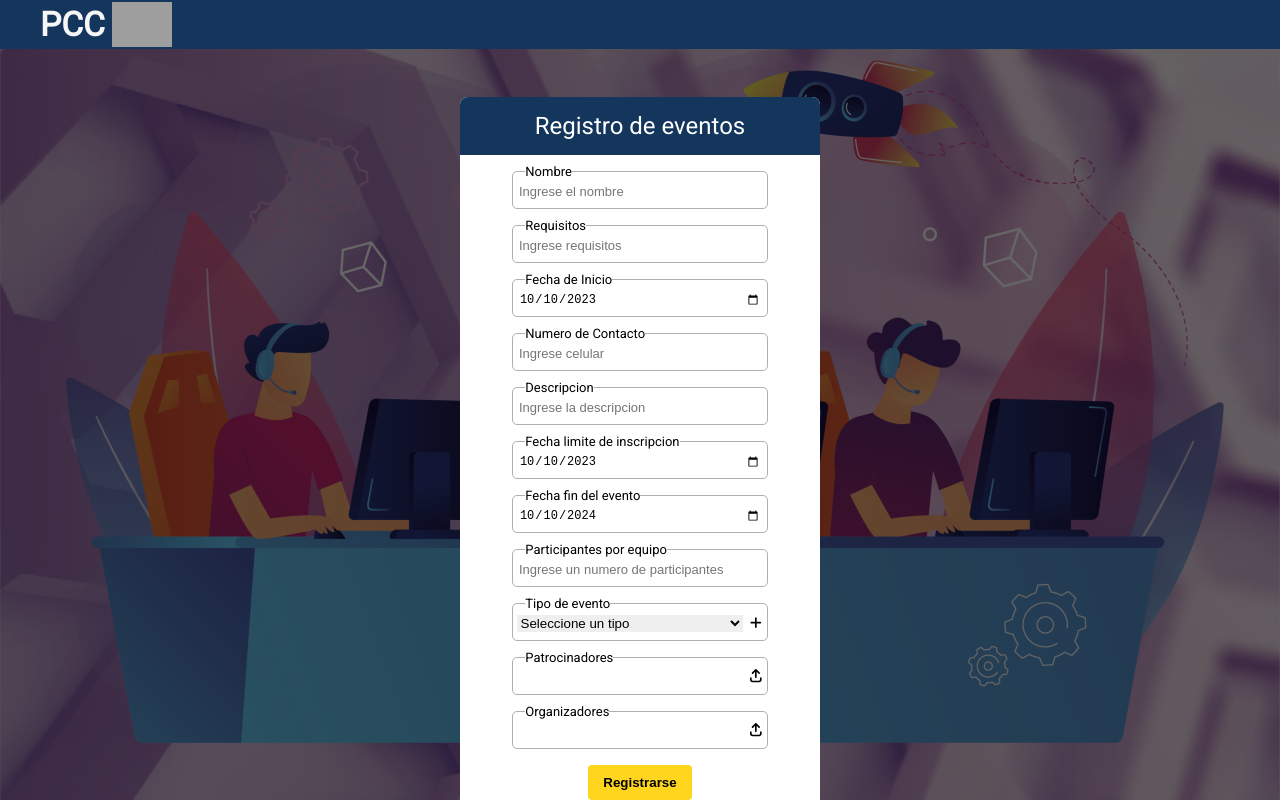
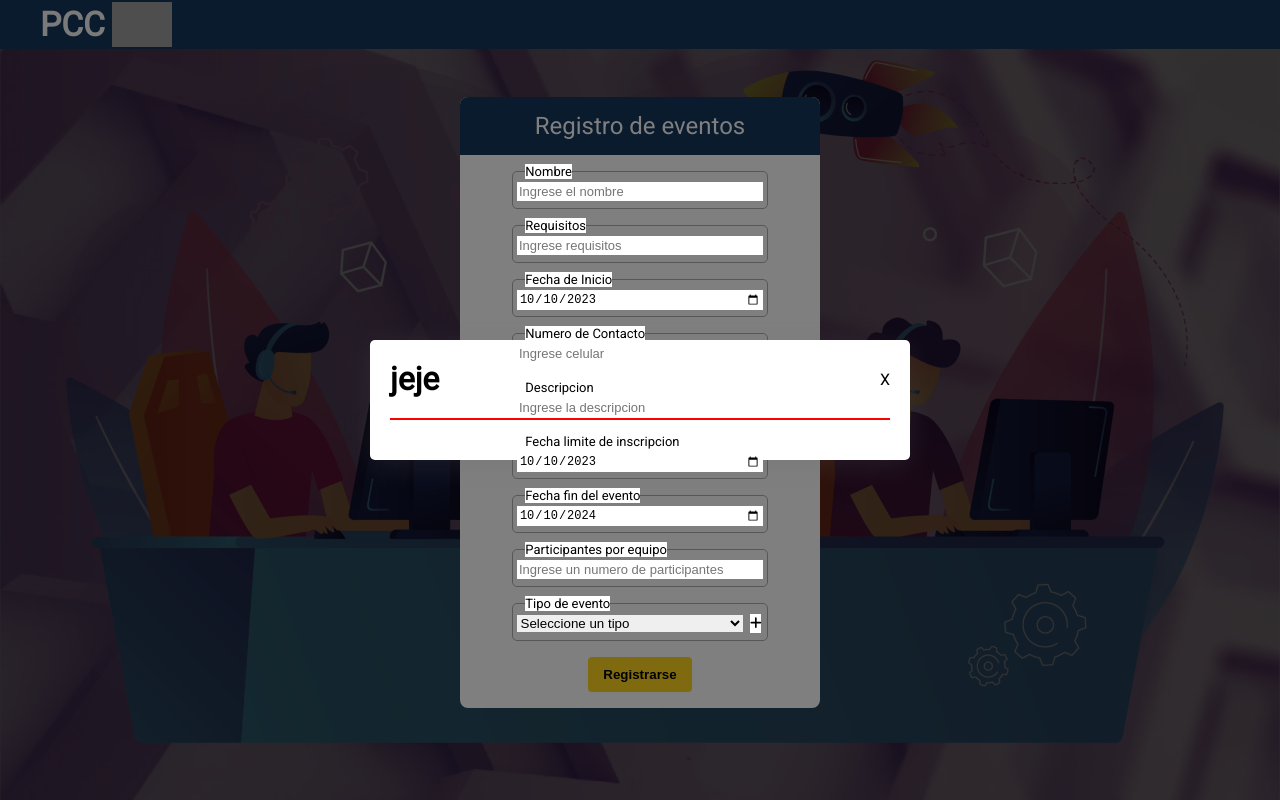
Before and after one commit to LeonelGongora/PCC-TIS, a React (Create React App) app in the folder react_pcc/: page / in a window 1280 px wide. Built offline with nearby package versions, Linux system fonts and the light colour scheme; grey boxes are pictures that could not be loaded.

Commit message:
ventana modal en proceso y validacion de nombre regular

```diff
--- a/react_pcc/package.json
+++ b/react_pcc/package.json
@@ -14,6 +14,7 @@
     "react-dom": "^18.2.0",
     "react-router-dom": "^6.16.0",
     "react-scripts": "5.0.1",
+    "styled-components": "^6.0.9",
     "web-vitals": "^2.1.4"
   },
   "scripts": {
@@ -39,5 +40,8 @@
       "last 1 firefox version",
       "last 1 safari version"
     ]
+  },
+  "devDependencies": {
+    "babel-plugin-styled-components": "^2.1.4"
   }
 }
--- a/react_pcc/src/AppManu.css
+++ b/react_pcc/src/AppManu.css
@@ -2,6 +2,7 @@
   margin: 0;
   padding: 0;
   border: 0;
+  position: ;
 }
 
 .AppManu{
--- a/react_pcc/src/AppManu.js
+++ b/react_pcc/src/AppManu.js
@@ -1,12 +1,14 @@
 import './AppManu.css';
 import NavbarCreateEvent from './components/NavBarCreateEvent';
 import CreateEvents from './components/CreateEvents';
+import ModalWindow from './components/ModalWindow';
 
 function AppManu() {
   return (
     <div className="AppManu">
-      <div className="background-image"></div> {/* Componente de fondo */}
+      <div className="background-image"></div>
       <div className="content">
+        <ModalWindow/>
         <div className='navegacion'>
           <NavbarCreateEvent/>
         </div>
--- a/react_pcc/src/components/CreateEvents.js
+++ b/react_pcc/src/components/CreateEvents.js
@@ -20,18 +20,35 @@ class CreateEvents extends Component{
             fechaLimite: '2023-10-10',
             fechaFinEvent: '2024-10-10',
             participantesEquip: "",
-            seleccionTipo: ""
+            seleccionTipo: "",
+            errorNombre: ""
         };
     }
     handleChange = (event) => {
         const { name, value } = event.target;
         this.setState({ [name]: value });
+
+        if (name == "nombre" && value.trim() !== "") {
+            this.setState({ errorNombre: "" });
+        }
     };
     handleSubmit = (event) => {
-        event.preventDefault(); // Evitar la recarga de la página
-        // Aquí puedes enviar los datos a un servidor o realizar otras acciones
+        event.preventDefault();
+
+        if (this.state.nombre.trim() == "") {
+            this.setState({ errorNombre: "El nombre es obligatorio" });
+        }
+
         console.log("Datos enviados:", this.state);
     };
+
+    handleFocus = () => {
+        this.setState({ isFocused: true });
+    }
+
+    handleBlur = () => {
+        this.setState({ isFocused: false });
+    }
 
     render(){
         return (
@@ -40,37 +57,39 @@ class CreateEvents extends Component{
                 <p className='textoRegistro'> Registro de eventos</p>
             </div>
             <div className='entradasDatos'>
-                <div className='datoNombre' id='entrada'>
+                <div className='datoNombre' id= {this.state.errorNombre ? 'error' : 'entrada'}>
                     <p id='textoCuadro'>Nombre</p>
-                    <input id='input' type='text' name='nombre' value={this.state.nombre} onChange={this.handleChange} placeholder="Ingrese el nombre"/>
+                        <input type='text' name='nombre' value={this.state.nombre} onChange={this.handleChange} placeholder={this.state.errorNombre || "Ingrese el nombre"}
+                        onFocus={this.handleFocus} onBlur={this.handleBlur}
+                        />
                 </div>
                 <div className='datoRequisitos' id='entrada'>
                     <p id='textoCuadro'>Requisitos</p>
-                    <input id='input' type='text' name='requisito' value={this.state.requisito} onChange={this.handleChange} placeholder="Ingrese requisitos"/>
+                    <input type='text' name='requisito' value={this.state.requisito} onChange={this.handleChange} placeholder="Ingrese requisitos"/>
                 </div>
                 <div className='fechaInicio' id='entrada'>
                     <p id='textoCuadro'>Fecha de Inicio</p>
-                    <input id='input' type='date' name='fechaInicio' value={this.state.fechaInicio} onChange={this.handleChange} />
+                    <input type='date' name='fechaInicio' value={this.state.fechaInicio} onChange={this.handleChange} />
                 </div>
                 <div className='numeroContacto' id='entrada'>
                     <p id='textoCuadro'>Numero de Contacto</p>
-                    <input id='input' type='tel' name='celular' value={this.state.celular} maxLength={8} onChange={this.handleChange} placeholder="Ingrese celular"/>
+                    <input type='tel' name='celular' value={this.state.celular} maxLength={8} onChange={this.handleChange} placeholder="Ingrese celular"/>
                 </div>
                 <div className='descripcionEvento' id='entrada'>
                     <p id='textoCuadro'>Descripcion</p>
-                    <input  id='input' type='text' name='descripcion' value={this.state.descripcion} onChange={this.handleChange} placeholder="Ingrese la descripcion"/>
+                    <input type='text' name='descripcion' value={this.state.descripcion} onChange={this.handleChange} placeholder="Ingrese la descripcion"/>
                 </div>
                 <div className='fechaLimiteInscripcion' id='entrada'>
                     <p id='textoCuadro'>Fecha limite de inscripcion</p>
-                    <input id='input' type='date' name='fechaLimite' value={this.state.fechaLimite} onChange={this.handleChange} />
+                    <input type='date' name='fechaLimite' value={this.state.fechaLimite} onChange={this.handleChange} />
                 </div>
                 <div className='fechaFinEvento' id='entrada'>
                     <p id='textoCuadro'>Fecha fin del evento</p>
-                    <input id='input' type='date' name='fechaFinEvent' value={this.state.fechaFinEvent} onChange={this.handleChange} />
+                    <input type='date' name='fechaFinEvent' value={this.state.fechaFinEvent} onChange={this.handleChange} />
                 </div>
                 <div className='numeroParticipantes' id='entrada'>
                     <p id='textoCuadro'>Participantes por equipo</p>
-                    <input id='input' type='tel' name='participantesEquip' value={this.state.participantesEquip} maxLength={2} onChange={this.handleChange} placeholder="Ingrese un numero de participantes"/>
+                    <input type='tel' name='participantesEquip' value={this.state.participantesEquip} maxLength={2} onChange={this.handleChange} placeholder="Ingrese un numero de participantes"/>
                 </div>
                 <div className='tipoEvento2' id='entrada'>
                     <p id='textoCuadro'>Tipo de evento</p>
@@ -84,14 +103,14 @@ class CreateEvents extends Component{
                     <button id='iconsImp'> {plus}</button>
                     </div>
                 </div>
-                <div className='patrocinadores' id='entrada'>
+                {/* <div className='patrocinadores' id='entrada'>
                     <p id='textoCuadro'>Patrocinadores</p>
                     <button id='iconsImp'> {addBrac}</button>
                 </div>
                 <div className='organizadores' id='entrada'>
                     <p id='textoCuadro'>Organizadores</p>
                     <button id='iconsImp'> {addBrac}</button>
-                </div>
+                </div>     */}
                 <div className='botonEnviar'>
                     <button className='botonRegistrar' onClick={this.handleSubmit}> Registrarse </button>
                 </div>
--- /dev/null
+++ b/react_pcc/src/components/ModalWindow.js
@@ -0,0 +1,55 @@
+import React from 'react';
+import styled from 'styled-components';
+
+
+function ModalWindow(){
+    return (
+        <>
+            <Overlay>
+                <ContenedorModal>
+                    <EncabezadoModal>
+                        <h1>jeje</h1>
+                        <BotonSalir>X</BotonSalir>
+                    </EncabezadoModal>
+
+                </ContenedorModal>
+            </Overlay>
+        </>
+    )
+
+}
+
+export default ModalWindow;
+
+
+const BotonSalir = styled.div``;
+
+const Overlay = styled.div`
+    width: 100vw;
+    height: 100vh;
+    position: fixed;
+    top: 0;
+    left: 0;
+    background: rgba(0,0,0,.5);
+    display: flex;
+    align-items: center;
+    justify-content: center;
+`;
+
+const ContenedorModal = styled.div`
+    width: 500px;
+    min-heigth: 100px;
+    background: #fff;
+    position: relative;
+    border-radius: 5px;
+    box-shadow: rgba(100,100,111,0.2) 0px 7px 29px 0px;
+    padding: 20px;
+`;
+const EncabezadoModal = styled.div`
+    display: flex;
+    align-items: center;
+    justify-content: space-between;
+    margin-bottom: 20px;
+    padding-bottom: 20px;
+    border-bottom: 2px solid red;
+`;
--- a/react_pcc/src/stylesheets/CreateEventStyle.css
+++ b/react_pcc/src/stylesheets/CreateEventStyle.css
@@ -24,6 +24,17 @@
     margin-top: 2vh;
     border-radius: 5px;
     height: 36px;
+}
+
+#error{
+    border: 2px solid red;
+    margin-left: 4vw;
+    margin-right: 4vw;
+    margin-bottom: 2vh;
+    margin-top: 2vh;
+    border-radius: 5px;
+    height: 36px;
+
 }
 .botonRegistrar{
     background-color: rgb(255, 213, 30);
@@ -61,6 +72,7 @@ input{
     padding: 2px;
     transform: translateY(-12px);
 }
+
 .tipoEvento2{
     display: flex;
     flex-direction: column;
```
Also changed, not shown: 1 other file (tests, documents, lock files or other folders).
